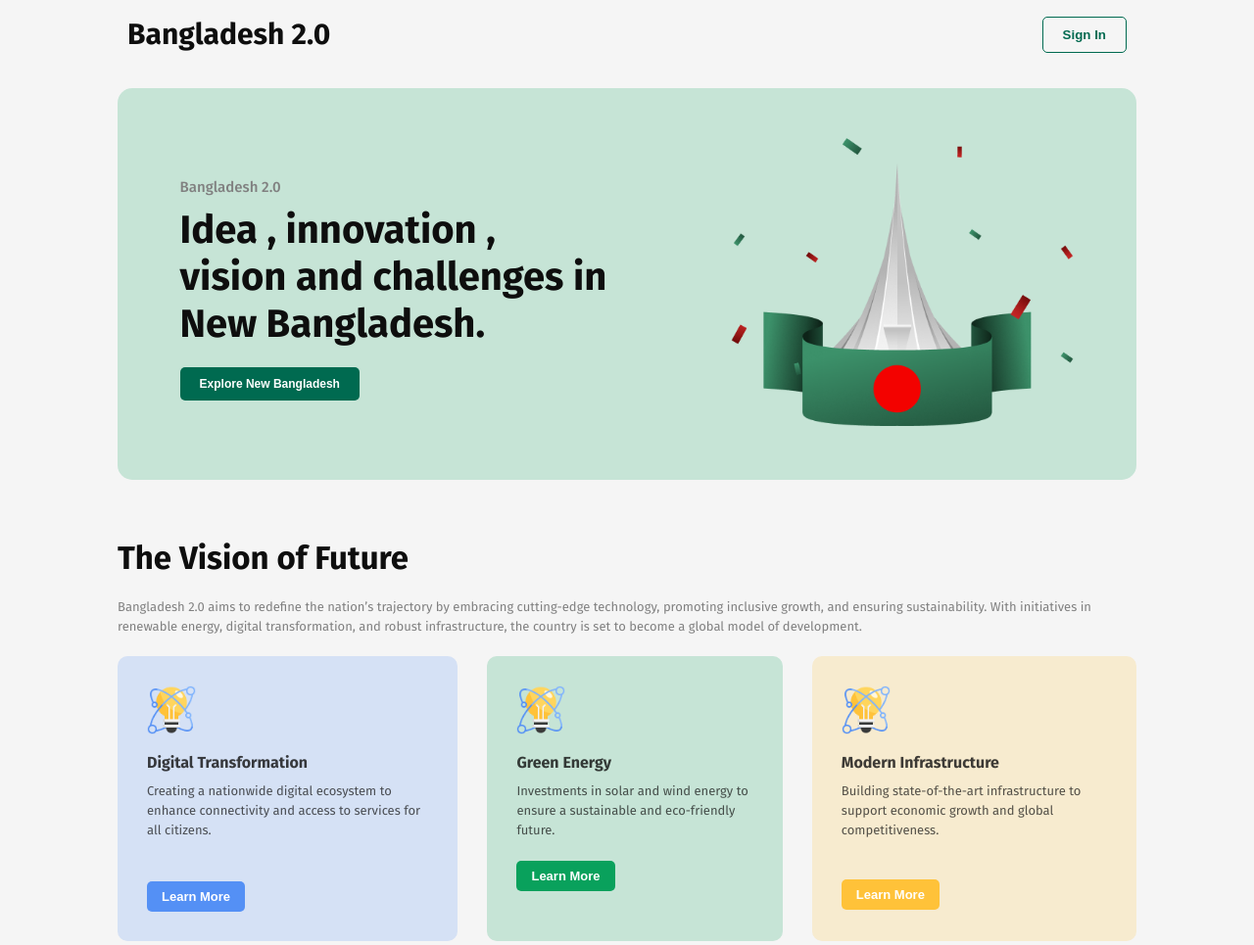
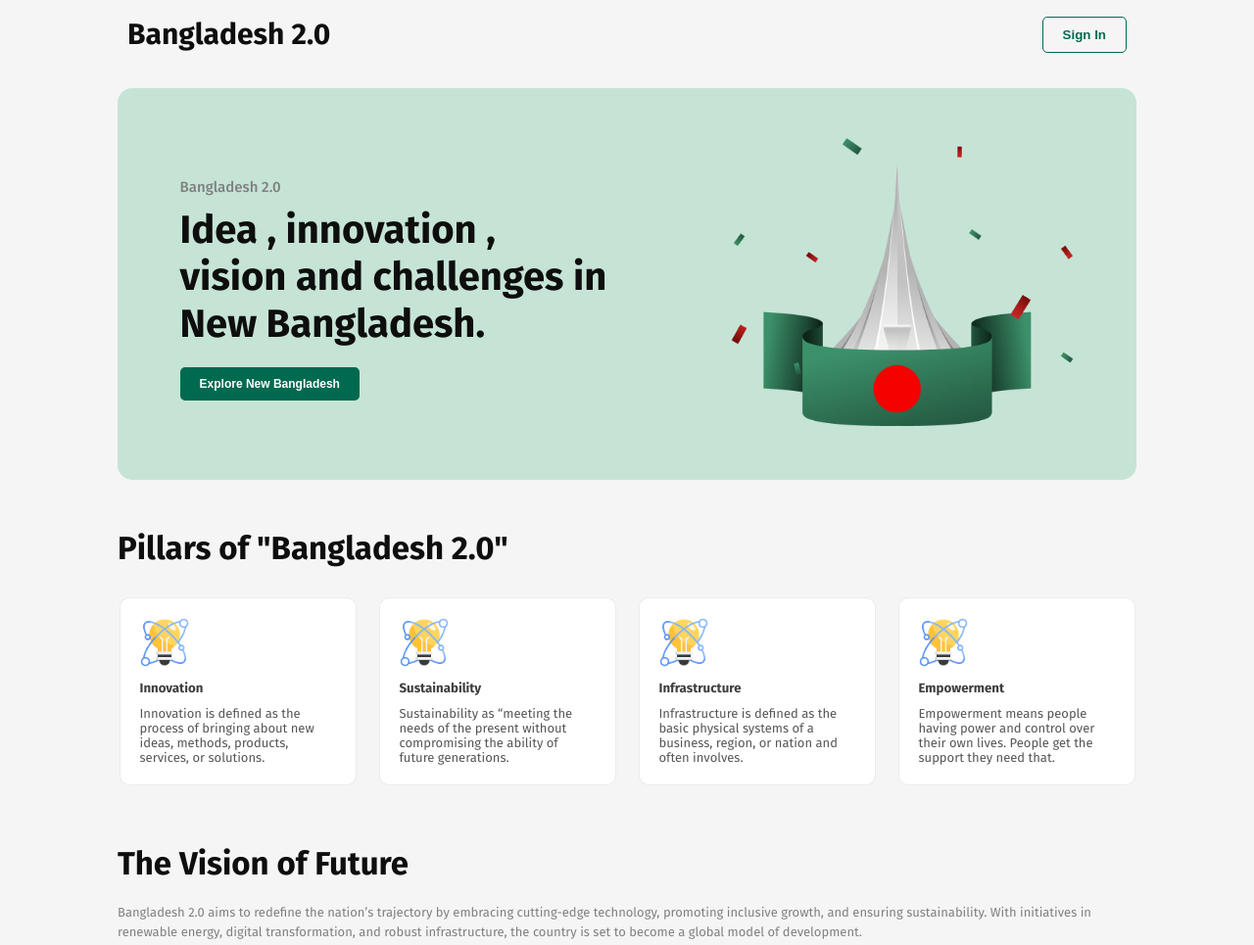
Before and after one commit to Hridoy514/B11-Assignment-1, a plain HTML site: page index.html in a window 1280 px wide. Shown: the top 965 px of the page at 98% size. Drawn offline with Linux system fonts and the light colour scheme.

Commit message:
pillars of bd section added

```diff
--- a/index.html
+++ b/index.html
@@ -31,6 +31,32 @@
      </div>
     </header>
     <main class="side-margin">
+    <!-- Pillars section -->
+    <section id="pillars-section">
+        <h1>Pillars of "Bangladesh 2.0"</h1>
+        <div class="pillars-container">
+            <div class="pillars-card">
+                <img src="./assets/card-icon.png" alt="No Internet">
+                <h5>Innovation</h5>
+                <p>Innovation is defined as the process of bringing about new ideas, methods, products, services, or solutions.</p>
+            </div>
+            <div class="pillars-card">
+                <img src="./assets/card-icon.png" alt="No Internet">
+                <h5>Sustainability</h5>
+                <p>Sustainability as “meeting the needs of the present without compromising the ability of future generations.</p>
+            </div>
+            <div class="pillars-card">
+                <img src="./assets/card-icon.png" alt="No Internet">
+                <h5>Infrastructure</h5>
+                <p>Infrastructure is defined as the basic physical systems of a business, region, or nation and often involves.</p>
+            </div>
+            <div class="pillars-card">
+                <img src="./assets/card-icon.png" alt="No Internet">
+                <h5>Empowerment</h5>
+                <p>Empowerment means people having power and control over their own lives. People get the support they need that.</p>
+            </div>
+        </div>
+    </section>
     <!-- The Vision of Future section -->
     <section>
      <div class="vision-title">
--- a/style.css
+++ b/style.css
@@ -79,6 +79,39 @@ body{
 .hero-container .hero-img img {
   width: 350px;
 }
+/* pillars section styles */
+#pillars-section h1{
+  color: #0E0E0E;
+  font-size: 33px;
+  margin-top: 50px;
+  margin-bottom: 30px;
+}
+.pillars-container{
+  display: flex;
+  align-items: center;
+  justify-content: space-around;
+  gap: 20px;
+}
+.pillars-card{
+  background-color: #ffffff;
+  padding: 20px;
+  height: 150px;
+  max-width: 200px;
+  border-radius: 10px;
+  border: 1px solid rgba(14, 14, 14, 0.08);
+}
+.pillars-card img{
+  width: 50px;
+}
+.pillars-card h5{
+  color: rgba(14, 14, 14, 0.8);
+  margin: 10px 0;
+}
+.pillars-card p{
+  color: rgba(14, 14, 14, 0.7);
+  font-size: 13px;
+}
+
 /* The Vision of Future section styles */
 .vision-title{
     margin-top: 60px;
@@ -165,6 +198,26 @@ body{
   text-decoration: none;
   color: #ffffff;
   font-size: 13px;
+}
+/* qoutes section styles */
+#qoutes-section{
+  margin: 50px 0;
+  padding: 30px 20px;
+  background-color: #ffffff;
+  border: 1px solid rgba(14, 14, 14, 0.15);
+  border-radius: 10px;
+  background-image: url(./assets/quote-bg.png);
+  background-repeat: no-repeat;
+  background-size: 40px;
+  background-position: 20px 15px;
+}
+.main-qoutes p{
+  font-size: 13px;
+  color: rgba(14, 14, 14, 0.8);
+}
+.main-qoutes h5{
+  margin-top: 10px;
+  color: rgba(14, 14, 14, 0.8);
 }
 /* recent news section style */
 .news-container{
@@ -253,6 +306,7 @@ body{
   font-size: 15px;
   font-weight: bold;
   margin-bottom: 50px;
+  outline: none;
   border: none;
   border-bottom: 1px solid rgb(221, 220, 220);
 }
@@ -321,6 +375,7 @@ body{
   padding: 12px 15px;
   border: none;
   border-radius: 5px 0 0 5px;
+  outline: none;
 }
 .newsletter button{
   font-size: 13px;
@@ -333,23 +388,3 @@ body{
 .newsletter button:hover{
   background-color: tomato;
 }
-/* qoutes section styles */
-#qoutes-section{
-  margin: 50px 0;
-  padding: 30px 20px;
-  background-color: #ffffff;
-  border: 1px solid rgba(14, 14, 14, 0.15);
-  border-radius: 10px;
-  background-image: url(./assets/quote-bg.png);
-  background-repeat: no-repeat;
-  background-size: 40px;
-  background-position: 20px 15px;
-}
-.main-qoutes p{
-  font-size: 13px;
-  color: rgba(14, 14, 14, 0.8);
-}
-.main-qoutes h5{
-  margin-top: 10px;
-  color: rgba(14, 14, 14, 0.8);
-}
```
